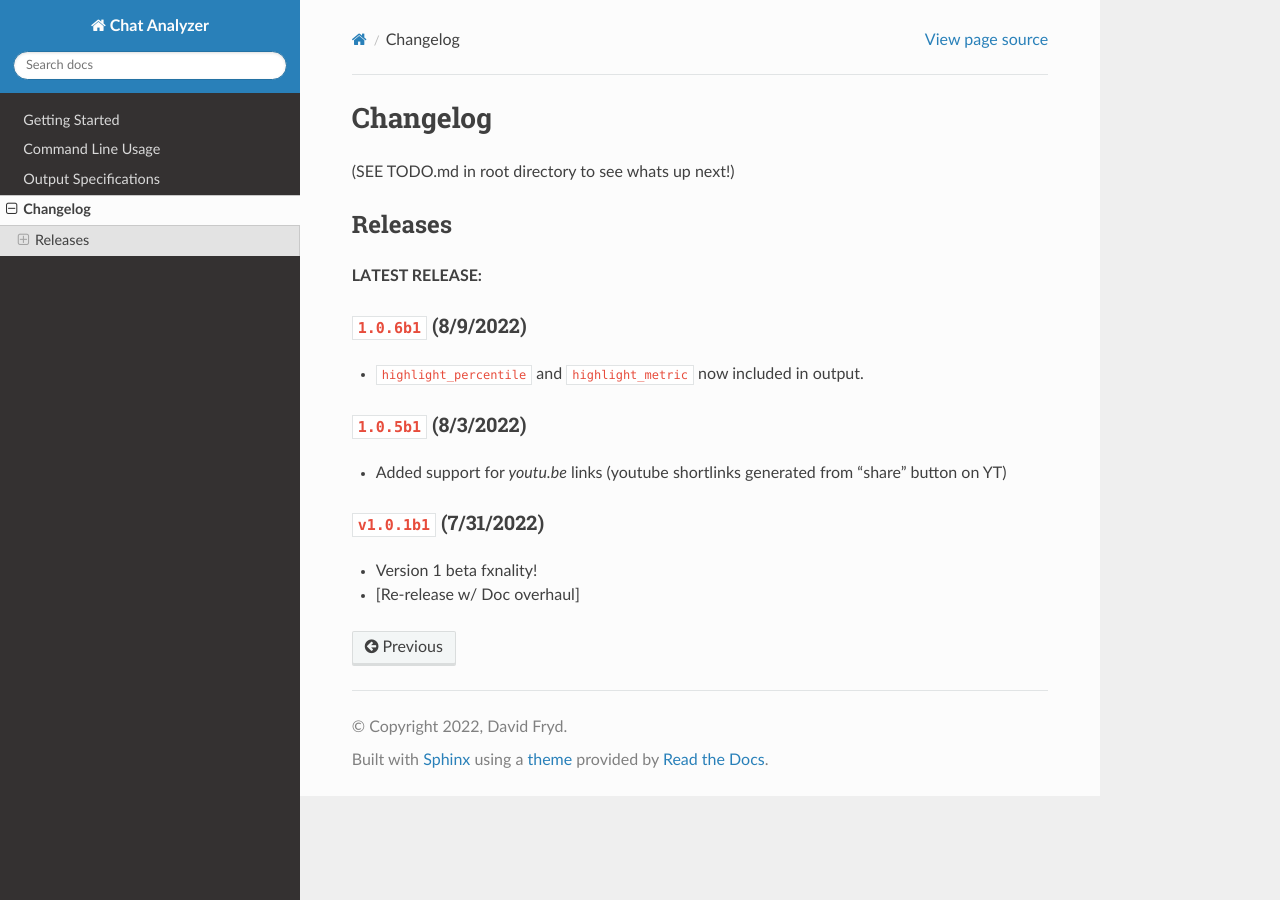
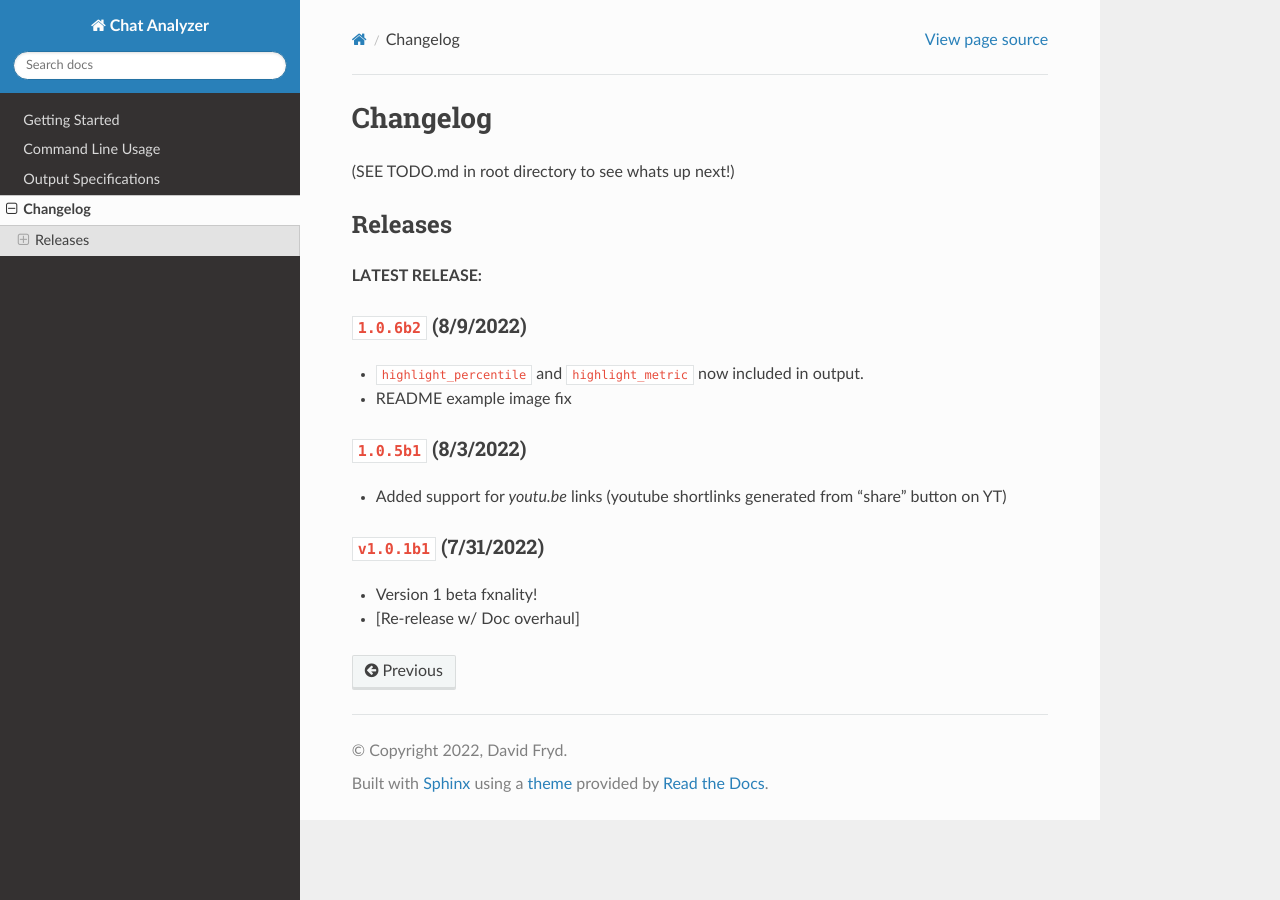
Before and after one commit to David-Fryd/chat-analyzer, a Sphinx documentation site: the page built from docs/source/changelog.rst, in a window 1280 px wide. Built offline with Sphinx 7.4.7 and the Read the Docs theme 2.0.0, drawn with Linux system fonts in a browser that asks for light colours.

Commit message:
docs: README image changelog

```diff
--- a/docs/source/changelog.rst
+++ b/docs/source/changelog.rst
@@ -8,9 +8,10 @@ Releases
 
 **LATEST RELEASE:**
 
-``1.0.6b1`` (8/9/2022)
+``1.0.6b2`` (8/9/2022)
 _________________________________
 - ``highlight_percentile`` and ``highlight_metric`` now included in output.
+- README example image fix
 
 ``1.0.5b1`` (8/3/2022)
 _________________________________
```
Also changed, not shown: 1 other file.
